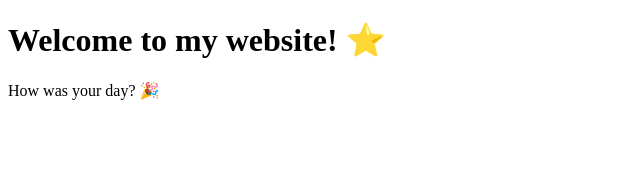
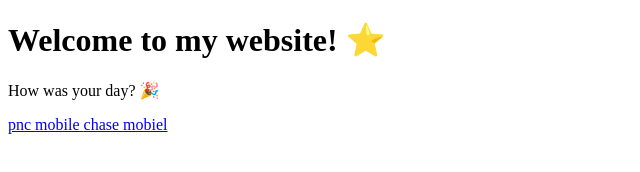
Before and after one commit to wlai-lp/github-pages, a plain HTML site: page index.html in a window 1280 px wide. Shown: the whole page, without its empty margins (0-640 px from the left). Drawn offline with Linux system fonts and the light colour scheme.

Commit message:
Update index.html

```diff
--- a/index.html
+++ b/index.html
@@ -6,5 +6,7 @@
    <body>
       <h1>Welcome to my website! ⭐️</h1>
       <p>How was your day? 🎉</p>
+      <a href="https://mobile-app.pnc.com/mbl/app/alerts/index.html">pnc mobile </a>
+      <a href="https://www.chase.com/creditjourneyalerts">chase mobiel</a>
    </body>
 </html>
```
